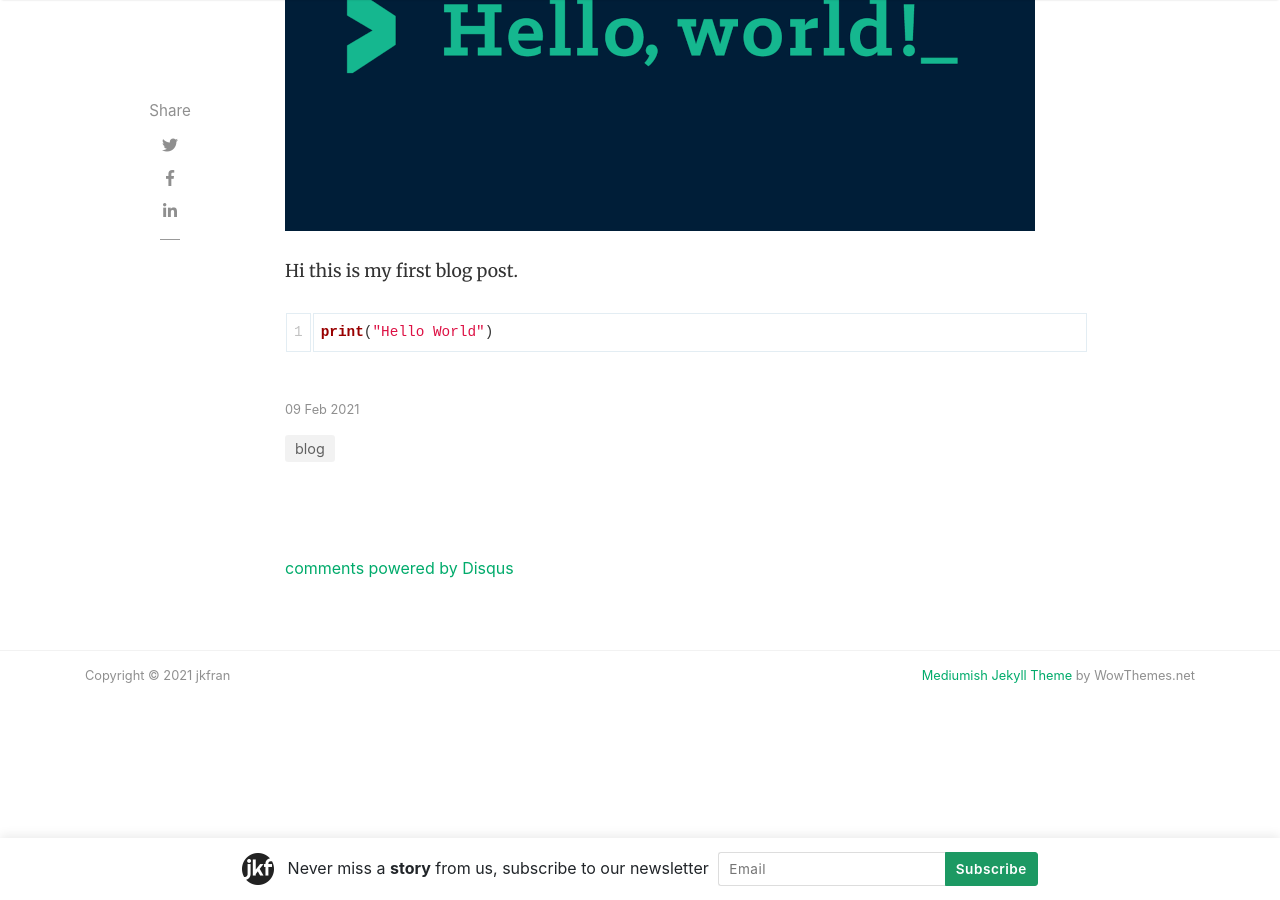
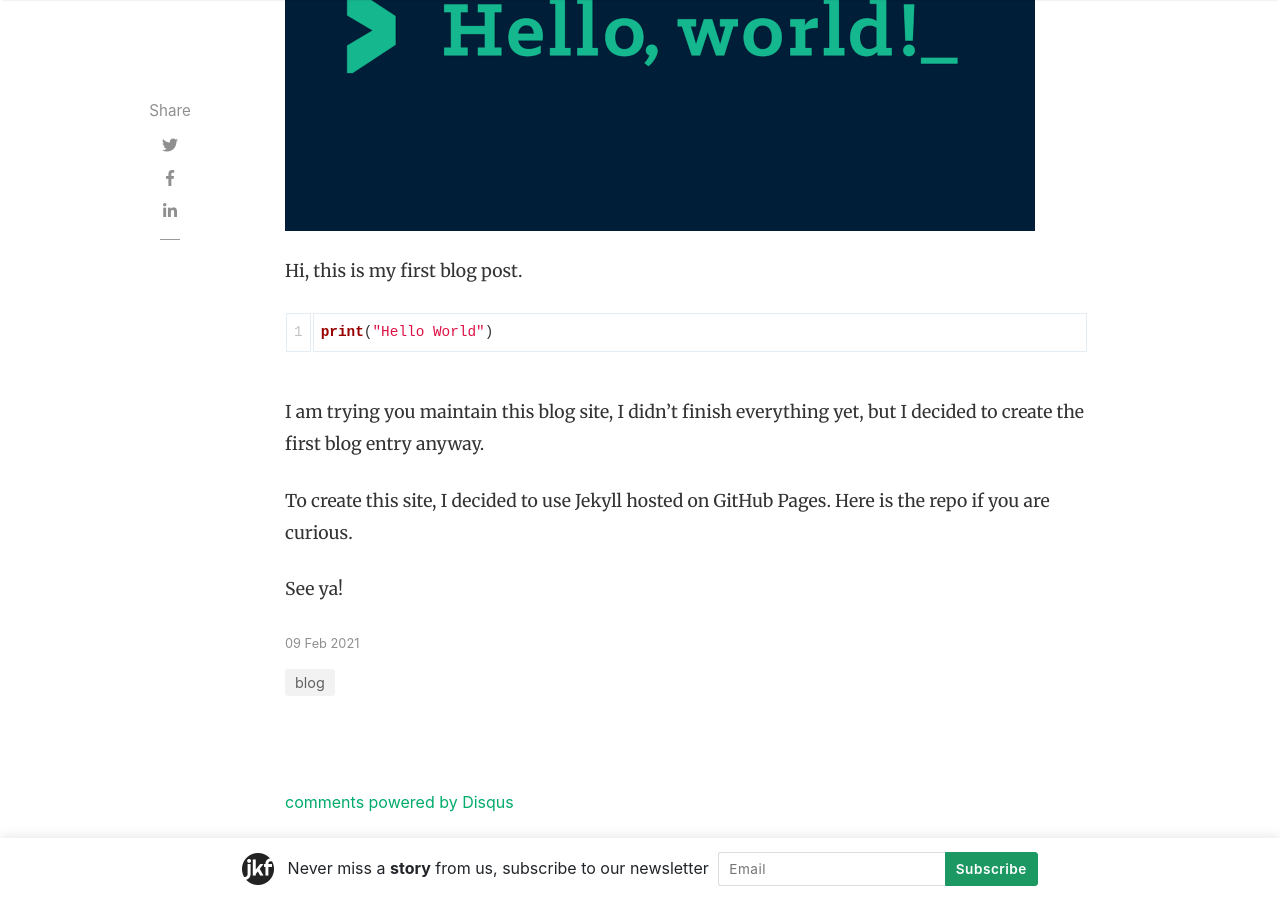
Before and after one commit to jkfran/jkfran.com, a Jekyll site: the page built from _posts/2021-02-09-hello-world.md, in a window 1280 px wide and 900 px high, scrolled down 497 px. Built offline with Jekyll 4.4.1, drawn with Linux system fonts in a browser that asks for light colours; nearby versions of some CDN libraries; comment, search, counter and statistics services are not loaded.

Commit message:
Update 2021-02-09-hello-world.md

````diff
--- a/_posts/2021-02-09-hello-world.md
+++ b/_posts/2021-02-09-hello-world.md
@@ -6,8 +6,14 @@ categories: [ blog ]
 image: assets/images/hello-world.png
 ---
 
-Hi this is my first blog post.
+Hi, this is my first blog post.
 
 ```python
 print("Hello World")
 ```
+
+I am trying you maintain this blog site, I didn't finish everything yet, but I decided to create the first blog entry anyway.
+
+To create this site, I decided to use Jekyll hosted on GitHub Pages. Here is the repo if you are curious.
+
+See ya!
````
